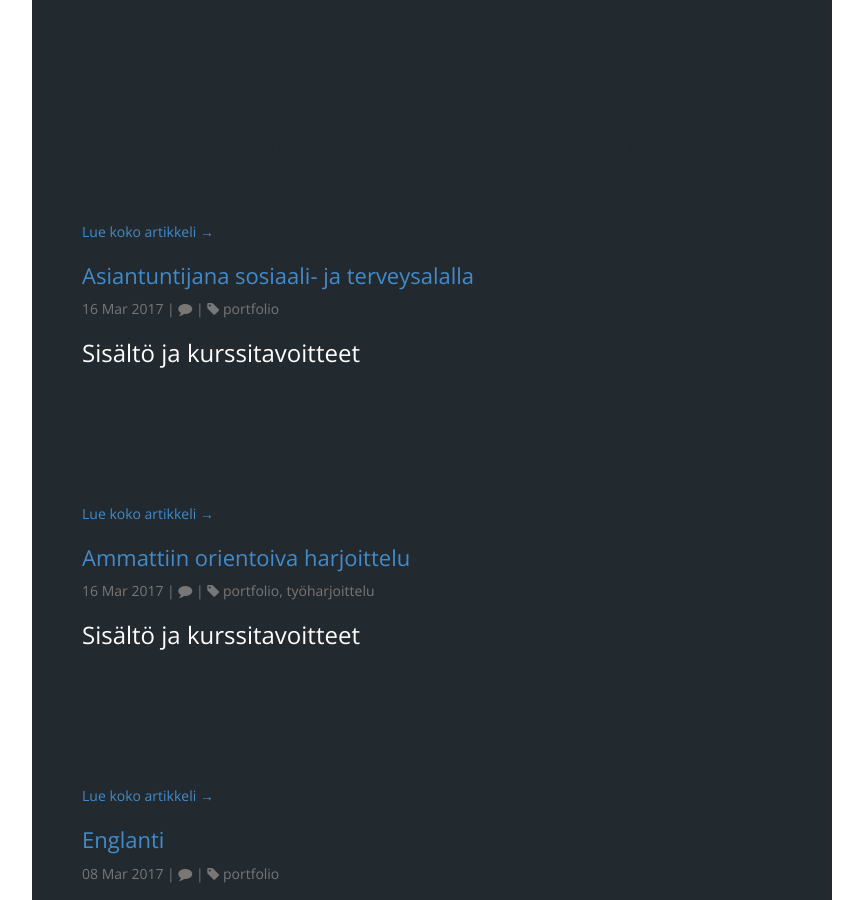
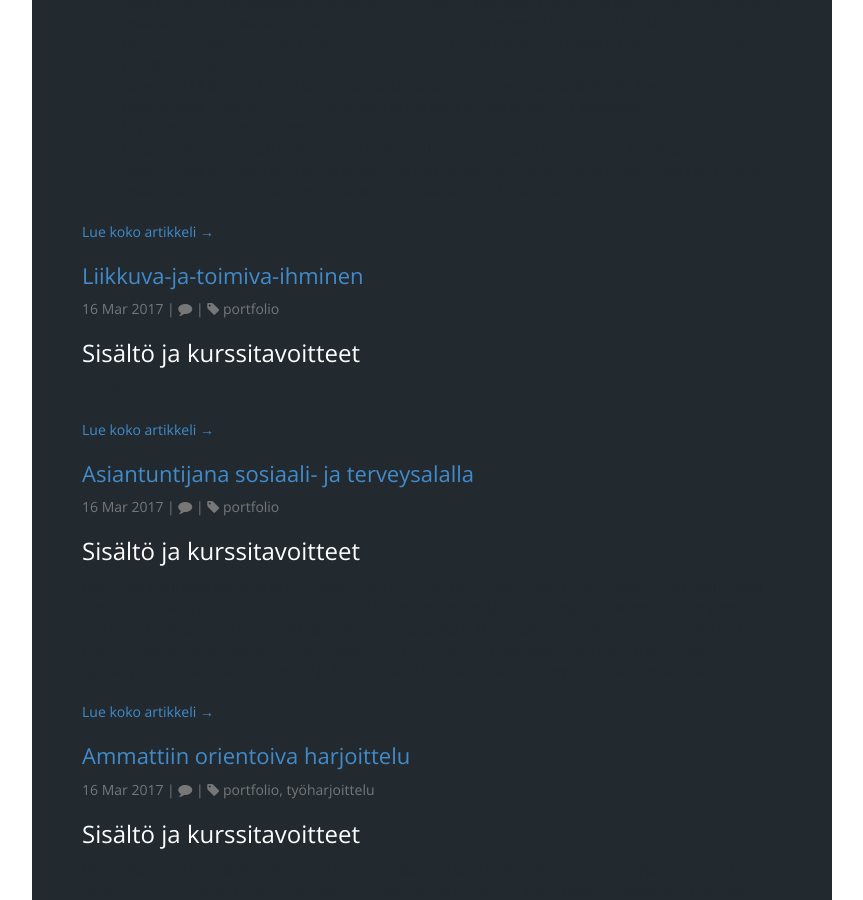
Before and after one commit to vperasto/vperasto.github.io, a Jekyll site: the page built from blogi/index.html, in a window 1280 px wide and 900 px high, scrolled down 493 px. Shown: the whole window, without its empty margins (208-1071 px from the left). Built offline with Jekyll 4.4.1, drawn with Linux system fonts in a browser that asks for light colours; nearby versions of some CDN libraries; the list of posts is cut into pages by our own code; comment, search, counter and statistics services are not loaded.

```diff
--- a/_posts/2017-03-16-Liikkuva-ja-toimiva-ihminen.md
+++ b/_posts/2017-03-16-Liikkuva-ja-toimiva-ihminen.md
@@ -1,11 +1,11 @@
 ---
-published: false
+published: true
 title: 	Liikkuva-ja-toimiva-ihminen
 tags:
   - portfolio
 ---
 ## Sisältö ja kurssitavoitteet
-
+Updatee
 
 
 
```
